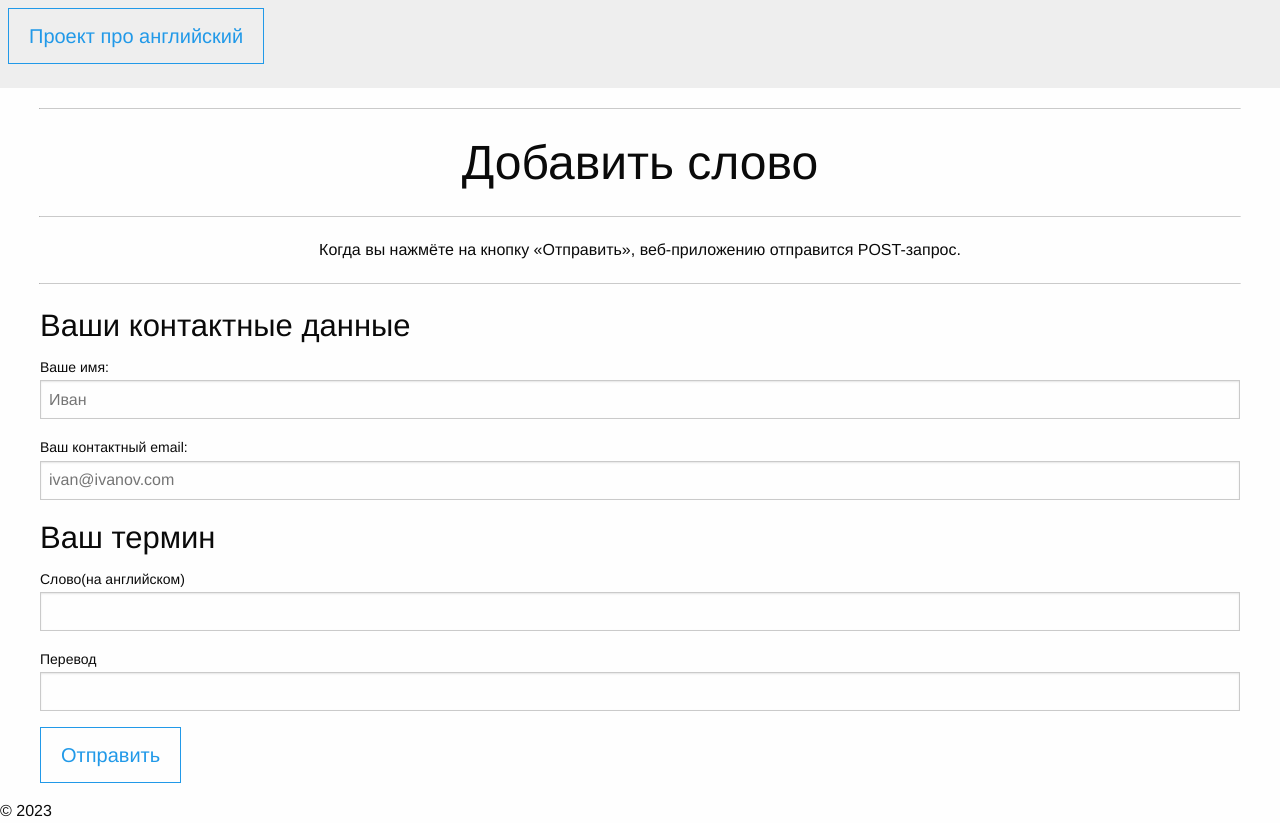
After one commit to maxmuv/english_web_site, a Django app: page /word_add in a window 1280 px wide. The commit adds this page. Run offline with Django 4.2, Linux system fonts and the light colour scheme.

Commit message:
word add

```diff
--- a/proj_engl/urls.py
+++ b/proj_engl/urls.py
@@ -19,5 +19,7 @@ from . import views
 
 urlpatterns = [
     path('', views.index),
-    path('words_list', views.words_list)
+    path('words_list', views.words_list),
+    path('word_add', views.word_add),
+    path('word_request', views.word_request)
 ]
--- a/proj_engl/views.py
+++ b/proj_engl/views.py
@@ -1,6 +1,7 @@
 from django.shortcuts import render
 from django.core.cache import cache
 from . import words_work
+import re
 
 
 def index(request):
@@ -10,3 +11,39 @@ def index(request):
 def words_list(request):
     words = words_work.get_words()
     return render(request, "words_list.html", context={"words": words})
+
+
+def word_add(request):
+    return render(request, "word_add.html")
+
+
+def word_request(request):
+    if request.method == "POST":
+        cache.clear()
+        user_name = request.POST.get("name")
+        new_word = request.POST.get("new_word", "")
+        new_translation = request.POST.get("new_translation", "")
+        context = {"user": user_name}
+        eng_match = re.search(r'[a-zA-z]+', new_word)
+        ru_match = re.search(r'[а-яА-я]+', new_translation)
+        if len(new_translation) == 0:
+            context["success"] = False
+            context["comment"] = "Перевод должен быть не пустым"
+        elif len(new_word) == 0:
+            context["success"] = False
+            context["comment"] = "Слово должно быть не пустым"
+        elif eng_match is None:
+            context["success"] = False
+            context["comment"] = "Слово должно быть на английском"
+        elif ru_match is None:
+            context["success"] = False
+            context["comment"] = "Перевод должен быть на русском"
+        else:
+            context["success"] = True
+            context["comment"] = "Ваш термин принят"
+            words_work.write_word(new_word, new_translation)
+        if context["success"]:
+            context["success-title"] = ""
+        return render(request, "word_request.html", context)
+    else:
+        return word_add(request)
--- a/templates/index.html
+++ b/templates/index.html
@@ -19,5 +19,8 @@
     <div class="column">
         <a href="/words_list" class="button large hollow">Список слов</a>
     </div>
+    <div class="column">
+        <a href="/word_add" class="button large hollow">Добавить слово</a>
+    </div>
 </div>
 {% endblock %}
--- /dev/null
+++ b/templates/word_add.html
@@ -0,0 +1,46 @@
+{% extends "base_page.html" %}
+
+{% block page-title %}
+Добавить слово
+{% endblock %}
+
+{% block page-lead %}
+Когда вы нажмёте на кнопку &laquo;Отправить&raquo;, веб-приложению отправится POST-запрос.
+{% endblock %}
+
+
+{% block content %}
+<div class="container-sm px-5 py-5" id="term-form">
+    <form method="post">
+        <div class="row px-5 py-2">
+            <h3>Ваши контактные данные</h3>
+        </div>
+        <div class="row px-5 py-2">
+            <div class="col-md-6">
+                <label for="name">Ваше имя:</label>
+                <input type="text" class="form-control input-lg" name="name" id="name" placeholder="Иван" value required>
+            </div>
+            <div class="col-md-6">
+                <label for="email">Ваш контактный email:</label>
+                <input type="text" class="form-control input-lg" name="email" id="email" placeholder="ivan@ivanov.com" value required>
+            </div>
+        </div>
+        <div class="row px-5 py-2">
+            <h3>Ваш термин</h3>
+        </div>
+        <div class="row px-5 py-2">
+            <div class="col-md-4">
+                <label for="new_term">Слово(на английском)</label>
+                <input type="text" class="form-control input-lg" name="new_word" id="new_word">
+            </div>
+            <div class="col-md-4">
+                <label for="new_definition">Перевод</label>
+                <input type="text" class="form-control input-lg" name="new_translation" id="new_translation">
+            </div>
+        </div>
+        <div class="row px-5 py-2">
+            <button type="submit" class="button large hollow" formaction="/word_request">Отправить</button>
+        </div>
+    </form>
+</div>
+{% endblock %}
```
Also changed, not shown: proj_engl/words_work.py (+13 -0 lines), templates/word_request.html (added, +31 -0 lines).
